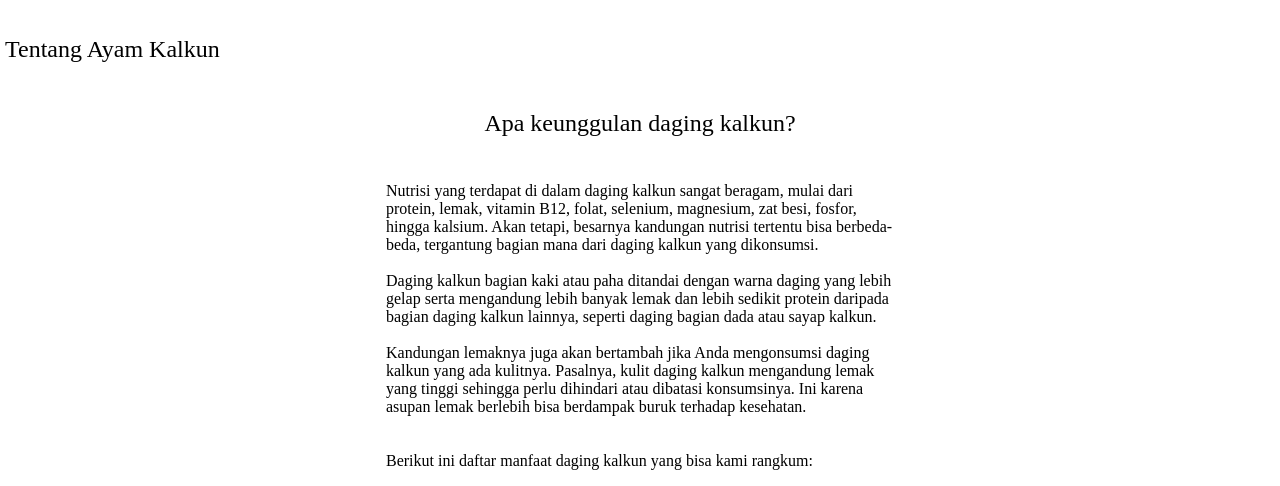
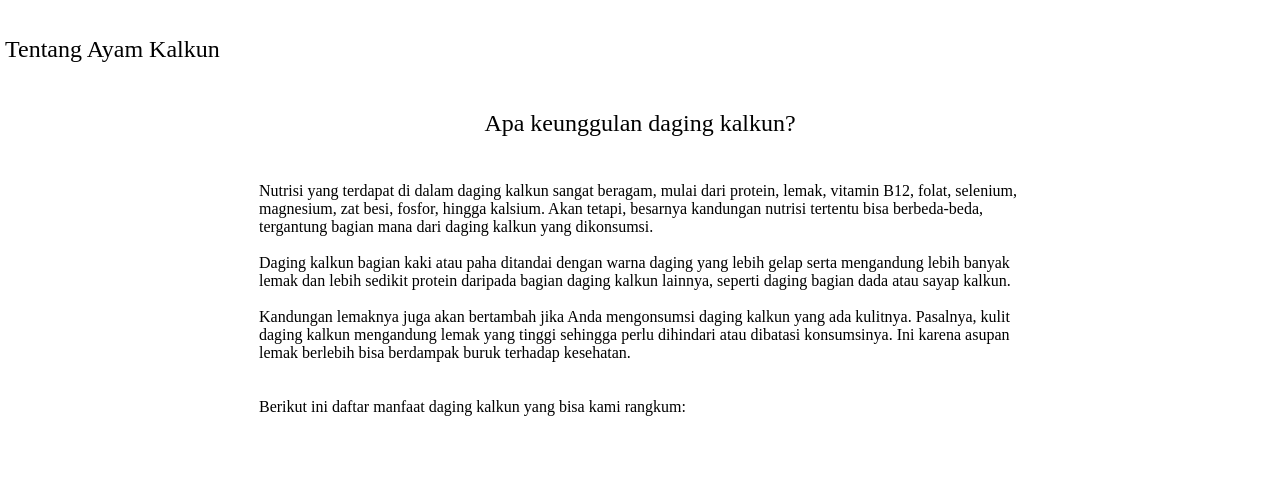
Before and after one commit to kalkunkoe/kalkunkoe, a plain HTML site: page keunggulan-daging.html in a window 1280 px wide. Shown: the part 99-585 px from the top of the page. Drawn offline with Linux system fonts and the light colour scheme.

Commit message:
Update keunggulan-daging.html

```diff
--- a/keunggulan-daging.html
+++ b/keunggulan-daging.html
@@ -40,7 +40,7 @@
       <div class="container">
         <h2>Tentang Ayam Kalkun<br></h2>
         <h2 style="font-size:150%;text-align: center"><br>Apa keunggulan daging kalkun?<br></h2>
-          <div class="btn-wrapper" style="  padding:10px 30% 20px 30%">
+          <div class="btn-wrapper" style="  padding:10px 20% 20px 20%">
               <h2 style="font-size:100%">Nutrisi yang terdapat di dalam daging kalkun sangat beragam, mulai dari protein, lemak, vitamin B12, folat, selenium, magnesium, zat besi, fosfor, hingga kalsium. Akan tetapi, besarnya kandungan nutrisi tertentu bisa berbeda-beda, tergantung bagian mana dari daging kalkun yang dikonsumsi.<br>
 <br>
 Daging kalkun bagian kaki atau paha ditandai dengan warna daging yang lebih gelap serta mengandung lebih banyak lemak dan lebih sedikit protein daripada bagian daging kalkun lainnya, seperti daging bagian dada atau sayap kalkun.<br>
```
